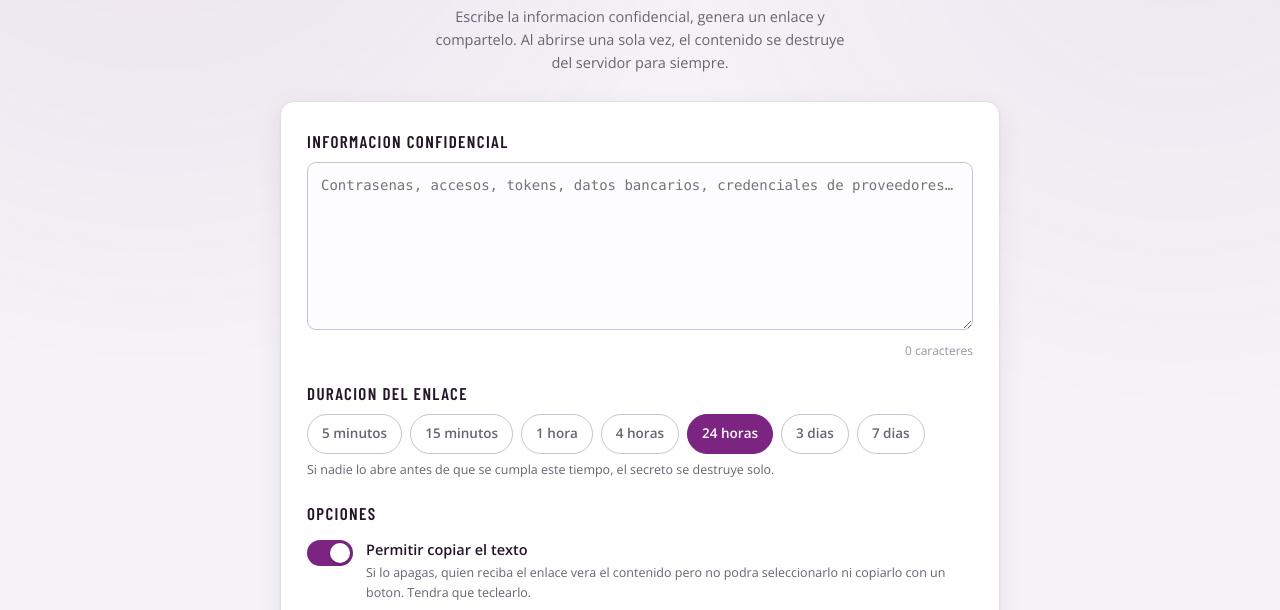
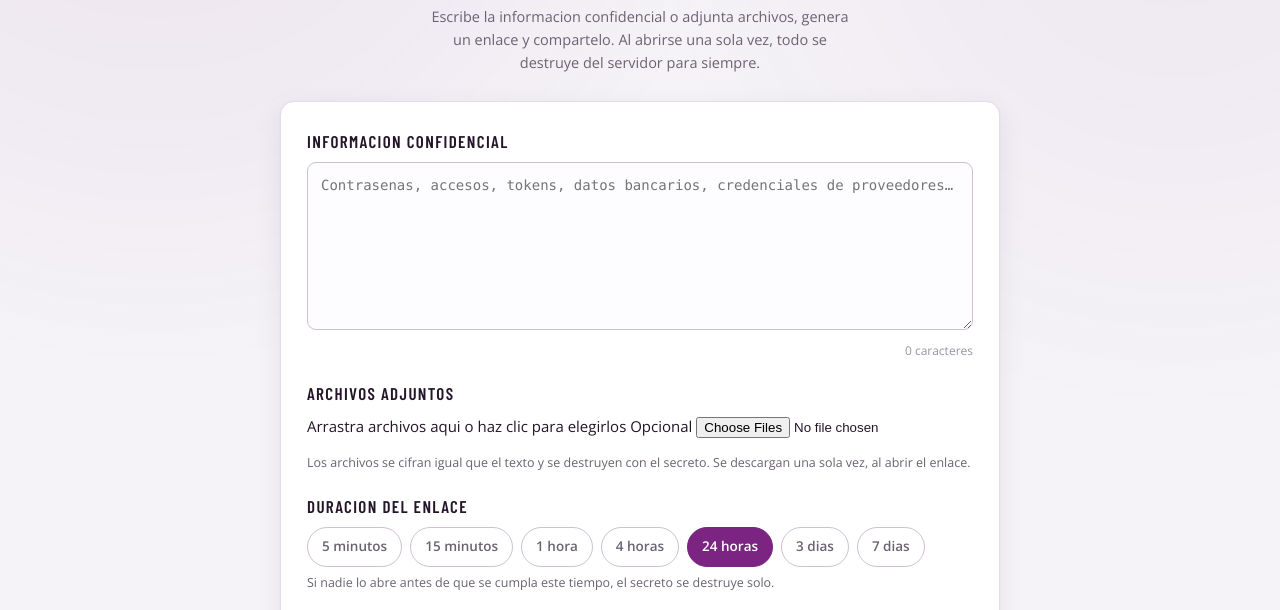
Before and after one commit to betancourtjair/fpt-secretos, a website: page public/index.html in a window 1280 px wide. Shown: the part 150-760 px from the top of the page. Drawn offline with nearby package versions, Linux system fonts and the light colour scheme; no server answers.

Commit message:
Actualiza public/index.html

```diff
--- a/public/index.html
+++ b/public/index.html
@@ -27,8 +27,8 @@
   <section class="intro">
     <h2>Comparte sin dejar rastro</h2>
     <p>
-      Escribe la informacion confidencial, genera un enlace y compartelo.
-      Al abrirse una sola vez, el contenido se destruye del servidor para siempre.
+      Escribe la informacion confidencial o adjunta archivos, genera un enlace y compartelo.
+      Al abrirse una sola vez, todo se destruye del servidor para siempre.
     </p>
   </section>
 
@@ -37,9 +37,30 @@
 
     <div class="campo">
       <label class="etiqueta" for="secreto">Informacion confidencial</label>
-      <textarea id="secreto" name="secreto" required spellcheck="false"
+      <textarea id="secreto" name="secreto" spellcheck="false"
         placeholder="Contrasenas, accesos, tokens, datos bancarios, credenciales de proveedores…"></textarea>
       <div class="contador" id="contador">0 caracteres</div>
+    </div>
+
+    <div class="campo">
+      <div class="bloque-adjuntos__cabecera">
+        <span class="etiqueta">Archivos adjuntos</span>
+        <span class="bloque-adjuntos__peso" id="pesoArchivos"></span>
+      </div>
+
+      <div class="zona-archivos" id="zonaArchivos" role="button" tabindex="0"
+        aria-label="Adjuntar archivos">
+        <span class="zona-archivos__titulo">Arrastra archivos aqui o haz clic para elegirlos</span>
+        <span class="zona-archivos__ayuda" id="ayudaArchivos">Opcional</span>
+        <input type="file" id="entradaArchivos" multiple>
+      </div>
+
+      <ul class="lista-archivos" id="listaArchivos"></ul>
+
+      <p class="ayuda">
+        Los archivos se cifran igual que el texto y se destruyen con el secreto.
+        Se descargan una sola vez, al abrir el enlace.
+      </p>
     </div>
 
     <div class="campo">
```
